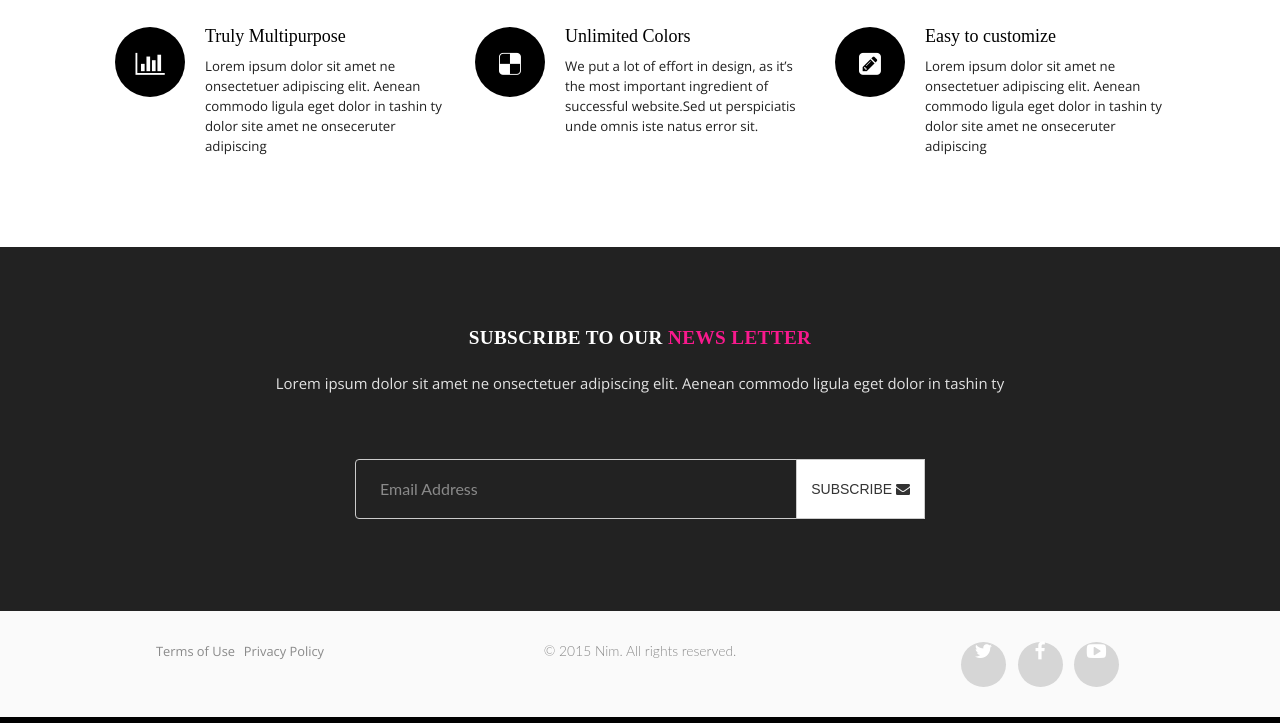
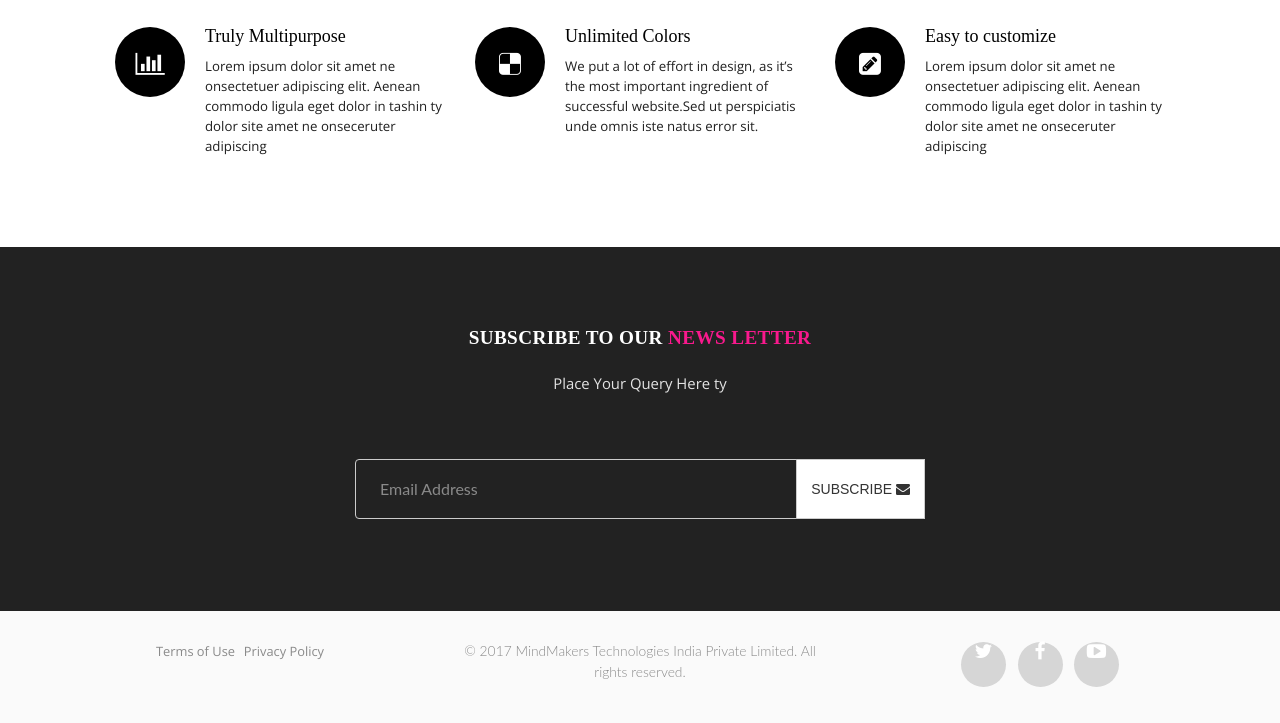
Before and after one commit to mayankcrv/mmti, a plain HTML site: page index.html in a window 1280 px wide. Shown: the part 4785-5508 px from the top of the page. Drawn offline with nearby package versions, Linux system fonts and the light colour scheme.

Commit message:
Update index.html

```diff
--- a/index.html
+++ b/index.html
@@ -564,7 +564,7 @@
   <div class="container">
     <div class="col-md-12">
         <h3 class="title">Subscribe to our <span class="themecolor"> News letter</span></h3>
-            <p class="lead">Lorem ipsum dolor sit amet ne onsectetuer adipiscing elit. Aenean commodo ligula eget dolor in tashin ty</p>
+            <p class="lead">Place Your Query Here ty</p>
     </div>
     <div class="row">
         <div class="col-md-3 col-sm-3"></div>
@@ -599,7 +599,7 @@
       <div class="col-md-4">
         <p class="footer-links"><a href="#">Terms of Use</a> <a href="#">Privacy Policy</a></p>
       </div>
-      <div class="col-md-4"> <small>&copy; 2015 Nim. All rights reserved.</small></div>
+      <div class="col-md-4"> <small>&copy; 2017 MindMakers Technologies India Private Limited. All rights reserved.</small></div>
       <div class="col-md-4">
         <!--social-->
 
```
